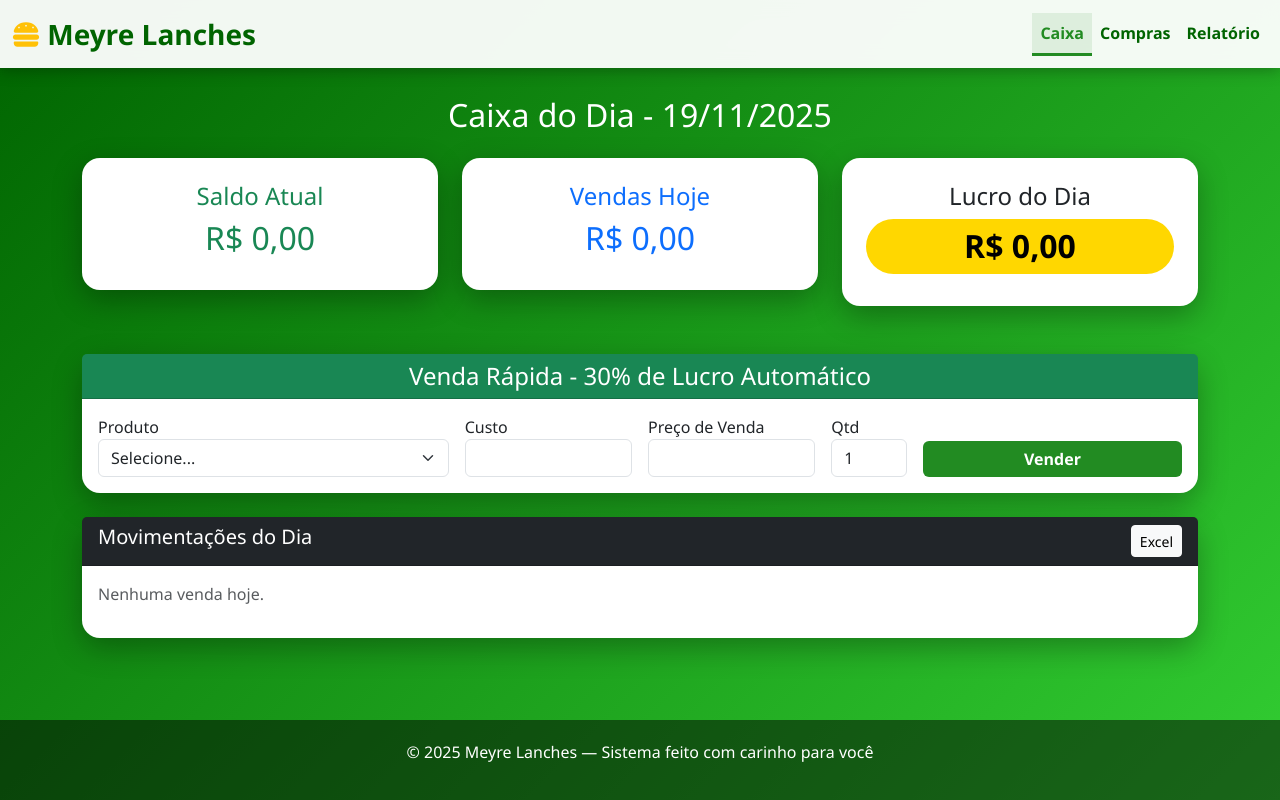
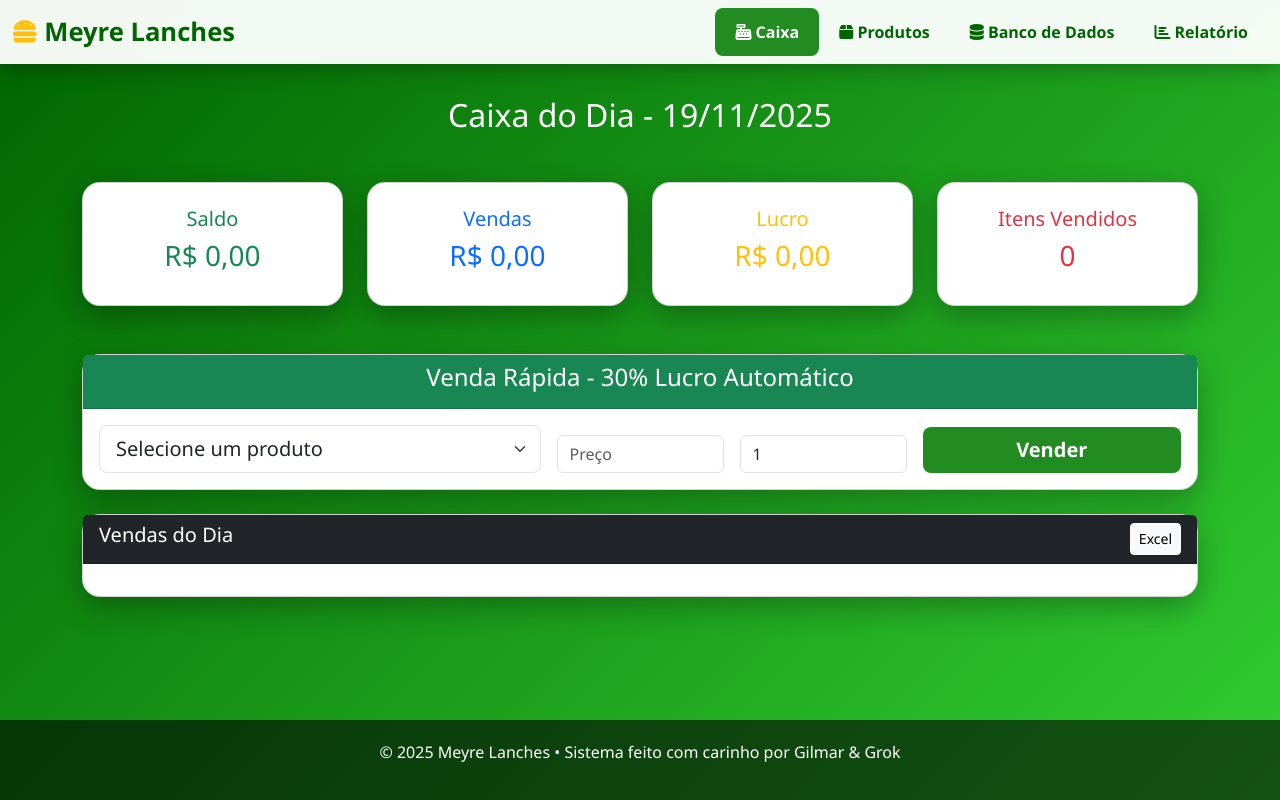
Before and after one commit to G90ima/mercearia, a plain HTML site: page index.html in a window 1280 px wide. Both pictures are taken after a click on the button "Vender". Drawn offline with nearby package versions, Linux system fonts and the light colour scheme.

Commit message:
Refactor index.html structure and styles

```diff
--- a/index.html
+++ b/index.html
@@ -8,84 +8,83 @@
   <link href="https://cdn.jsdelivr.net/npm/bootstrap@5.3.0/dist/css/bootstrap.min.css" rel="stylesheet">
   <style>
     body { font-family: 'Segoe UI', sans-serif; background: linear-gradient(135deg, #006400 0%, #32CD32 100%); color: #fff; min-height: 100vh; margin:0; display:flex; flex-direction:column; }
-    .navbar { background: rgba(255,255,255,0.95); backdrop-filter: blur(10px); box-shadow: 0 2px 15px rgba(0,0,0,0.3); }
-    .navbar-brand, .nav-link { color: #006400 !important; font-weight: 700; }
-    .nav-link:hover, .nav-link.active { color: #228B22 !important; background: rgba(34,139,34,0.1); border-bottom: 3px solid #228B22; }
-    .card { border: none; border-radius: 18px; box-shadow: 0 10px 30px rgba(0,0,0,0.3); }
+    .navbar { background: rgba(255,255,255,0.95); backdrop-filter: blur(10px); box-shadow: 0 4px 20px rgba(0,0,0,0.3); }
+    .navbar-brand { color: #006400 !important; font-weight: 800; font-size: 1.6rem; }
+    .nav-link { color: #006400 !important; font-weight: 600; padding: 12px 20px !important; border-radius: 8px; }
+    .nav-link:hover, .nav-link.active { background: #228B22; color: white !important; }
+    .card { border-radius: 18px; box-shadow: 0 10px 30px rgba(0,0,0,0.3); }
     .btn-success { background: #228B22; border: none; font-weight: bold; }
-    .btn-success:hover { background: #1e7e34; }
-    footer { background: rgba(0,0,0,0.5); padding: 20px; text-align: center; margin-top: auto; }
-    .qrcode { max-width: 180px; margin: 15px auto; border: 8px solid white; border-radius: 12px; }
-    .lucro-badge { background: #FFD700; color: #000; padding: 8px 20px; border-radius: 50px; font-weight: bold; }
+    .qrcode { max-width: 200px; border: 10px solid white; border-radius: 15px; box-shadow: 0 5px 15px rgba(0,0,0,0.3); }
+    footer { background: rgba(0,0,0,0.6); padding: 20px; text-align: center; margin-top: auto; }
   </style>
 </head>
 <body>
   <nav class="navbar navbar-expand-lg fixed-top">
     <div class="container-fluid">
-      <a class="navbar-brand fs-3" href="index.html">
+      <a class="navbar-brand" href="index.html">
         <i class="fas fa-hamburger text-warning"></i> Meyre Lanches
       </a>
       <button class="navbar-toggler" type="button" data-bs-toggle="collapse" data-bs-target="#nav">
         <span class="navbar-toggler-icon"></span>
       </button>
-      <div class="collapse navbar-collapse justify-content-end" id="nav">
-        <ul class="navbar-nav">
-          <li class="nav-item"><a class="nav-link active" href="index.html">Caixa</a></li>
-          <li class="nav-item"><a class="nav-link" href="estoque.html">Compras</a></li>
-          <li class="nav-item"><a class="nav-link" href="relatorio.html">Relatório</a></li>
+      <div class="collapse navbar-collapse" id="nav">
+        <ul class="navbar-nav ms-auto">
+          <li class="nav-item"><a class="nav-link active" href="index.html"><i class="fas fa-cash-register"></i> Caixa</a></li>
+          <li class="nav-item"><a class="nav-link" href="estoque.html"><i class="fas fa-box"></i> Produtos</a></li>
+          <li class="nav-item"><a class="nav-link" href="banco.html"><i class="fas fa-database"></i> Banco de Dados</a></li>
+          <li class="nav-item"><a class="nav-link" href="relatorio.html"><i class="fas fa-chart-bar"></i> Relatório</a></li>
         </ul>
       </div>
     </div>
   </nav>
 
   <div class="container my-5 pt-5 flex-grow-1">
-    <h2 class="text-center mb-4 text-shadow">Caixa do Dia - <span id="hoje"></span></h2>
+    <h2 class="text-center mb-5 text-shadow">Caixa do Dia - <span id="hoje"></span></h2>
 
     <div class="row g-4 text-dark">
-      <div class="col-md-4">
+      <div class="col-md-3">
         <div class="card bg-white text-success text-center p-4">
-          <h4>Saldo Atual</h4>
-          <h2 id="saldo">R$ 0,00</h2>
+          <h5>Saldo</h5>
+          <h3 id="saldo">R$ 0,00</h3>
         </div>
       </div>
-      <div class="col-md-4">
+      <div class="col-md-3">
         <div class="card bg-white text-primary text-center p-4">
-          <h4>Vendas Hoje</h4>
-          <h2 id="vendasHoje">R$ 0,00</h2>
+          <h5>Vendas</h5>
+          <h3 id="vendasHoje">R$ 0,00</h3>
         </div>
       </div>
-      <div class="col-md-4">
-        <div class="card bg-white text-center p-4">
-          <h4>Lucro do Dia</h4>
-          <h2 id="lucroHoje" class="lucro-badge">R$ 0,00</h2>
+      <div class="col-md-3">
+        <div class="card bg-white text-warning text-center p-4">
+          <h5>Lucro</h5>
+          <h3 id="lucroHoje">R$ 0,00</h3>
+        </div>
+      </div>
+      <div class="col-md-3">
+        <div class="card bg-white text-danger text-center p-4">
+          <h5>Itens Vendidos</h5>
+          <h3 id="itensVendidos">0</h3>
         </div>
       </div>
     </div>
 
     <div class="card mt-5 bg-white text-dark">
       <div class="card-header bg-success text-white text-center">
-        <h4 class="mb-0">Venda Rápida - 30% de Lucro Automático</h4>
+        <h4>Venda Rápida - 30% Lucro Automático</h4>
       </div>
       <div class="card-body">
         <div class="row g-3 align-items-end">
-          <div class="col-md-4">
-            <label>Produto</label>
-            <select class="form-select" id="produtoSelect" onchange="calcularPreco()"></select>
+          <div class="col-md-5">
+            <select class="form-select form-select-lg" id="produtoSelect" onchange="calcularPreco()"></select>
           </div>
           <div class="col-md-2">
-            <label>Custo</label>
-            <input type="text" class="form-control" id="custoUnit" readonly>
+            <input type="text" class="form-control" id="precoVenda" readonly placeholder="Preço">
           </div>
           <div class="col-md-2">
-            <label>Preço de Venda</label>
-            <input type="text" class="form-control text-success fw-bold" id="precoVenda" readonly>
-          </div>
-          <div class="col-md-1">
-            <label>Qtd</label>
             <input type="number" class="form-control" id="qtd" value="1" min="1">
           </div>
           <div class="col-md-3">
-            <button class="btn btn-success w-100" onclick="abrirPagamento()">Vender</button>
+            <button class="btn btn-success btn-lg w-100" onclick="abrirPagamento()">Vender</button>
           </div>
         </div>
       </div>
@@ -93,28 +92,27 @@
 
     <div class="card mt-4 bg-white text-dark">
       <div class="card-header bg-dark text-white d-flex justify-content-between">
-        <h5>Movimentações do Dia</h5>
+        <h5>Vendas do Dia</h5>
         <button class="btn btn-light btn-sm" onclick="exportExcel()">Excel</button>
       </div>
       <div class="card-body" id="listaMov"></div>
     </div>
   </div>
 
-  <!-- Modal de Pagamento -->
-  <div class="modal fade" id="modalPix" tabindex="-1">
+  <!-- Modal Pix -->
+  <div class="modal fade" id="modalPix">
     <div class="modal-dialog modal-sm">
       <div class="modal-content text-center">
         <div class="modal-header bg-success text-white">
-          <h5 class="modal-title">Pagamento - Meyre Lanches</h5>
+          <h5>Meyre Lanches - Pagamento</h5>
         </div>
         <div class="modal-body">
-          <h4 id="valorTotalModal">R$ 0,00</h4>
-          <p><strong>Produto:</strong> <span id="produtoModal"></span></p>
-          <img src="https://i.ibb.co.com/0jR7z3K/pix-meyre-lanches.jpg" alt="QR Code Pix Meyre Lanches" class="qrcode img-fluid">
-          <p class="mt-3"><strong>Pix: (00) 00000-0000</strong><br>
-          <small>Após o pagamento, clique em "Confirmar"</small></p>
+          <h3 id="valorModal">R$ 0,00</h3>
+          <p id="produtoModal"></p>
+          <img src="https://i.ibb.co.com/0jR7z3K/pix-meyre-lanches.jpg" alt="Pix Meyre Lanches" class="qrcode img-fluid">
+          <p class="mt-3"><strong>Pix: (00) 00000-0000</strong></p>
         </div>
-        <div class="modal-footer justify-content-center">
+        <div class="modal-footer">
           <button class="btn btn-secondary" onclick="pagarDinheiro()">Dinheiro</button>
           <button class="btn btn-success" onclick="confirmarPix()">Confirmar Pix</button>
         </div>
@@ -123,117 +121,96 @@
   </div>
 
   <footer>
-    <p>© 2025 Meyre Lanches — Sistema feito com carinho para você</p>
+    <p>© 2025 Meyre Lanches • Sistema feito com carinho por Gilmar & Grok</p>
   </footer>
 
-  <script src="https://cdn.jsdelivr.net/npm/bootstrap@5.3.0/dist/js cdn.jsdelivr.net/npm/bootstrap@5.3.0/dist/js/bootstrap.bundle.min.js"></script>
+  <script src="https://cdn.jsdelivr.net/npm/bootstrap@5.3.0/dist/js/bootstrap.bundle.min.js"></script>
   <script src="https://cdnjs.cloudflare.com/ajax/libs/xlsx/0.18.5/xlsx.full.min.js"></script>
   <script>
     const hoje = new Date().toLocaleDateString('pt-BR');
     document.getElementById('hoje').textContent = hoje;
-
     let vendaAtual = {};
 
-    if (!localStorage.getItem('caixaMeyre')) {
-      localStorage.setItem('caixaMeyre', JSON.stringify({movimentos: [], saldo: 0, vendas: 0, lucro: 0}));
-    }
+    if (!localStorage.getItem('caixaMeyre')) localStorage.setItem('caixaMeyre', JSON.stringify({movimentos: [], saldo: 0, vendas: 0, lucro: 0, itens: 0}));
+    if (!localStorage.getItem('estoqueMeyre')) localStorage.setItem('estoqueMeyre', JSON.stringify([]));
 
     function carregarProdutos() {
-      const estoque = JSON.parse(localStorage.getItem('estoqueMeyre') || '[]');
+      const estoque = JSON.parse(localStorage.getItem('estoqueMeyre'));
       const select = document.getElementById('produtoSelect');
-      select.innerHTML = '<option value="">Selecione...</option>';
+      select.innerHTML = '<option value="">Selecione um produto</option>';
       estoque.forEach(p => {
         const opt = document.createElement('option');
-        opt.value = p.nome;
-        opt.textContent = `${p.nome} (R$ ${p.custo.toFixed(2).replace('.',',')})`;
-        opt.dataset.custo = p.custo;
+        opt.value = p.id;
+        opt.textContent = `${p.nome} - R$ ${(p.venda).toFixed(2).replace('.',',')}`;
+        opt.dataset.preco = p.venda;
         select.appendChild(opt);
       });
     }
 
     function calcularPreco() {
       const select = document.getElementById('produtoSelect');
-      const custo = parseFloat(select.selectedOptions[0]?.dataset.custo || 0);
-      document.getElementById('custoUnit').value = custo > 0 ? custo.toFixed(2).replace('.', ',') : '';
-      const precoVenda = custo * 1.30;
-      document.getElementById('precoVenda').value = precoVenda > 0 ? precoVenda.toFixed(2).replace('.', ',') : '';
+      const preco = select.selectedOptions[0]?.dataset.preco || 0;
+      document.getElementById('precoVenda').value = preco > 0 ? 'R$ ' + parseFloat(preco).toFixed(2).replace('.',',') : '';
     }
 
     function abrirPagamento() {
-      const nome = document.getElementById('produtoSelect').value;
+      const select = document.getElementById('produtoSelect');
+      const id = select.value;
+      const nome = select.selectedOptions[0].textContent.split(' - ')[0];
       const qtd = parseInt(document.getElementById('qtd').value) || 1;
-      const custo = parseFloat(document.getElementById('produtoSelect').selectedOptions[0]?.dataset.custo || 0);
-      if (!nome) return alert('Selecione um produto!');
+      const preco = parseFloat(select.selectedOptions[0]?.dataset.preco || 0);
+      if (!id) return alert('Selecione um produto!');
 
-      const precoVenda = custo * 1.30;
-      const total = precoVenda * qtd;
-
-      vendaAtual = { nome, qtd, precoVenda, total, custo };
-      document.getElementById('valorTotalModal').textContent = 'R$ ' + total.toFixed(2).replace('.', ',');
+      const total = preco * qtd;
+      vendaAtual = { id, nome, qtd, preco, total };
+      document.getElementById('valorModal').textContent = 'R$ ' + total.toFixed(2).replace('.',',');
       document.getElementById('produtoModal').textContent = `${nome} × ${qtd}`;
-
       new bootstrap.Modal(document.getElementById('modalPix')).show();
     }
 
-    function confirmarPix() {
-      registrarVenda('Pix');
-    }
-
-    function pagarDinheiro() {
-      if (confirm('Cliente pagou em dinheiro?')) {
-        registrarVenda('Dinheiro');
-      }
-    }
+    function confirmarPix() { registrarVenda('Pix'); }
+    function pagarDinheiro() { if (confirm('Pago em dinheiro?')) registrarVenda('Dinheiro'); }
 
     function registrarVenda(tipo) {
-      const { nome, qtd, precoVenda, total, custo } = vendaAtual;
-      const lucro = (precoVenda - custo) * qtd;
+      const { nome, qtd, total, preco } = vendaAtual;
+      const estoque = JSON.parse(localStorage.getItem('estoqueMeyre'));
+      const produto = estoque.find(p => p.id === vendaAtual.id);
+      const lucro = (preco - produto.custo) * qtd;
 
       const caixa = JSON.parse(localStorage.getItem('caixaMeyre'));
-      caixa.movimentos.push({
-        tipo: 'venda',
-        desc: `${nome} × ${qtd} (${tipo})`,
-        valor: total,
-        data: hoje
-      });
-      caixa.saldo += total;
-      caixa.vendas += total;
-      caixa.lucro += lucro;
+      caixa.movimentos.push({desc: `${nome} × ${qtd} (${tipo})`, valor: total, data: hoje});
+      caixa.saldo += total; caixa.vendas += total; caixa.lucro += lucro; caixa.itens += qtd;
       localStorage.setItem('caixaMeyre', JSON.stringify(caixa));
 
       bootstrap.Modal.getInstance(document.getElementById('modalPix')).hide();
+      document.getElementById('qtd').value = 1;
       document.getElementById('produtoSelect').selectedIndex = 0;
-      document.getElementById('qtd').value = 1;
       calcularPreco();
       atualizarCaixa();
     }
 
     function atualizarCaixa() {
       const caixa = JSON.parse(localStorage.getItem('caixaMeyre'));
-      document.getElementById('saldo').textContent = 'R$ ' + caixa.saldo.toFixed(2).replace('.', ',');
-      document.getElementById('vendasHoje').textContent = 'R$ ' + caixa.vendas.toFixed(2).replace('.', ',');
-      document.getElementById('lucroHoje').textContent = 'R$ ' + caixa.lucro.toFixed(2).replace('.', ',');
+      document.getElementById('saldo').textContent = 'R$ ' + caixa.saldo.toFixed(2).replace('.',',');
+      document.getElementById('vendasHoje').textContent = 'R$ ' + caixa.vendas.toFixed(2).replace('.',',');
+      document.getElementById('lucroHoje').textContent = 'R$ ' + caixa.lucro.toFixed(2).replace('.',',');
+      document.getElementById('itensVendidos').textContent = caixa.itens;
 
       const lista = document.getElementById('listaMov');
-      lista.innerHTML = caixa.movimentos.length === 0 ? '<p class="text-muted">Nenhuma venda hoje.</p>' : '';
+      lista.innerHTML = '';
       caixa.movimentos.forEach(m => {
-        const div = document.createElement('div');
-        div.className = 'd-flex justify-content-between py-2 border-bottom';
-        div.innerHTML = `<span>${m.desc}</span><span class="text-success fw-bold">+ R$ ${m.valor.toFixed(2).replace('.', ',')}</span>`;
-        lista.appendChild(div);
+        lista.innerHTML += `<div class="d-flex justify-content-between py-2 border-bottom"><span>${m.desc}</span><span class="text-success fw-bold">+ R$ ${m.valor.toFixed(2).replace('.',',')}</span></div>`;
       });
     }
 
     function exportExcel() {
       const caixa = JSON.parse(localStorage.getItem('caixaMeyre'));
       const ws = XLSX.utils.json_to_sheet(caixa.movimentos.map(m => ({Data: m.data, Descrição: m.desc, Valor: m.valor})));
-      const wb = XLSX.utils.book_new();
-      XLSX.utils.book_append_sheet(wb, ws, "Vendas");
+      const wb = XLSX.utils.book_new(); XLSX.utils.book_append_sheet(wb, ws, "Vendas");
       XLSX.writeFile(wb, `Meyre_Lanches_${hoje.replace(/\//g,'-')}.xlsx`);
     }
 
     carregarProdutos();
-    calcularPreco();
     atualizarCaixa();
   </script>
 </body>
```
